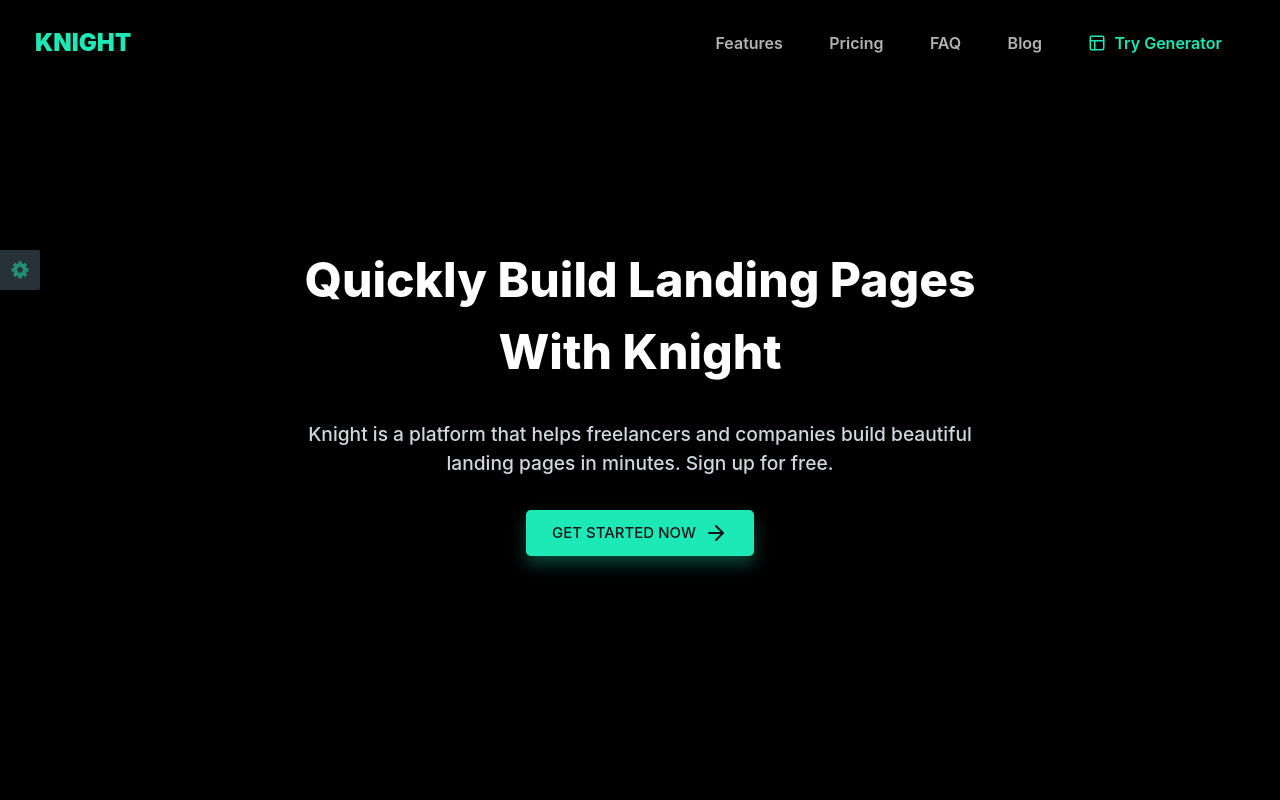
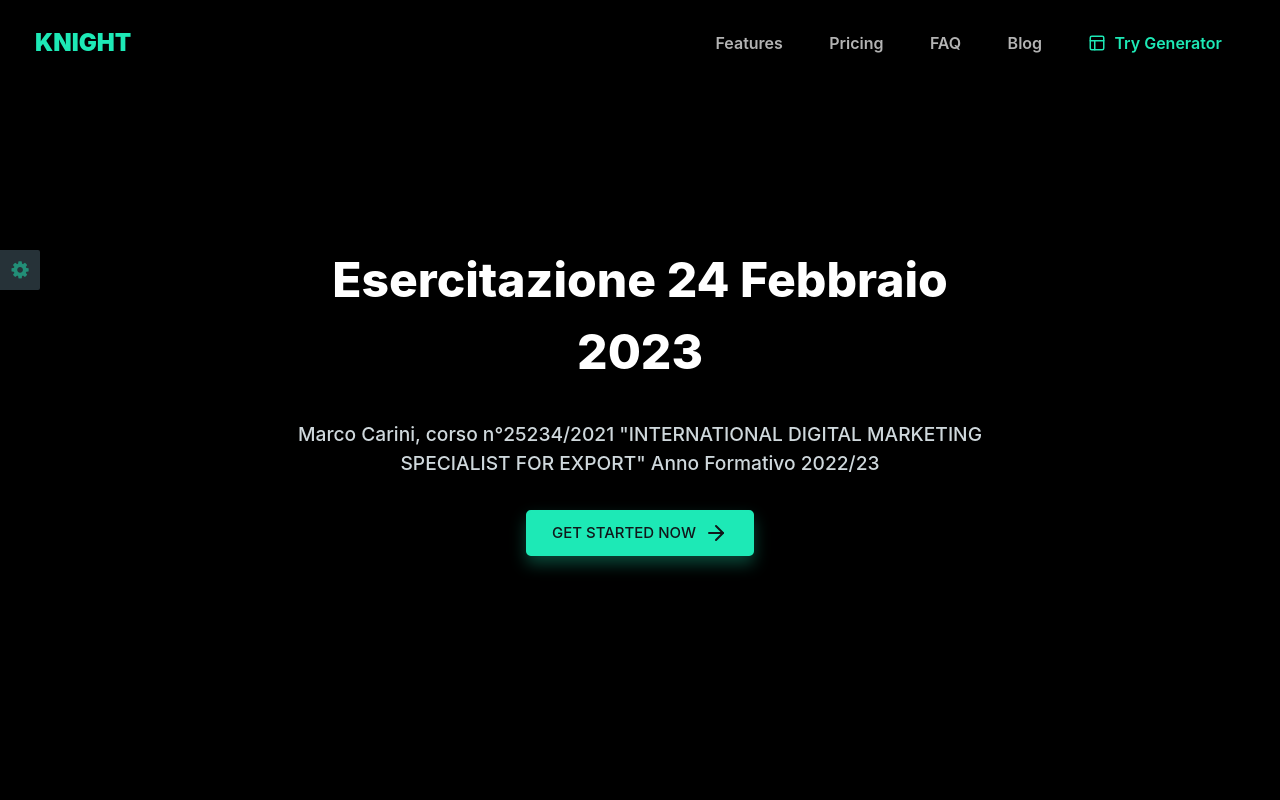
Before and after one commit to marcus-18/carini.knight, a plain HTML site: page index.html in a window 1280 px wide. Shown: the top 800 px of the page. Drawn offline with nearby package versions, Linux system fonts and the light colour scheme; a web font is replaced by a local one.

Commit message:
modifica titoli

```diff
--- a/index.html
+++ b/index.html
@@ -84,9 +84,8 @@
     <div class="container">
         <div class="row vh-md-100">
             <div class="col-md-8 col-sm-10 col-12 mx-auto my-auto text-center">
-                <h1 class="heading-black text-capitalize">Quickly build landing pages with Knight</h1>
-                <p class="lead py-3">Knight is a platform that helps freelancers and companies build beautiful landing
-                    pages in minutes. Sign up for free.</p>
+                <h1 class="heading-black text-capitalize">Esercitazione 24 Febbraio 2023</h1>
+                <p class="lead py-3">Marco Carini, corso n°25234/2021 "INTERNATIONAL DIGITAL MARKETING SPECIALIST FOR EXPORT" Anno Formativo 2022/23</p>
                 <button class="btn btn-primary d-inline-flex flex-row align-items-center">
                     Get started now
                     <em class="ml-2" data-feather="arrow-right"></em>
```
